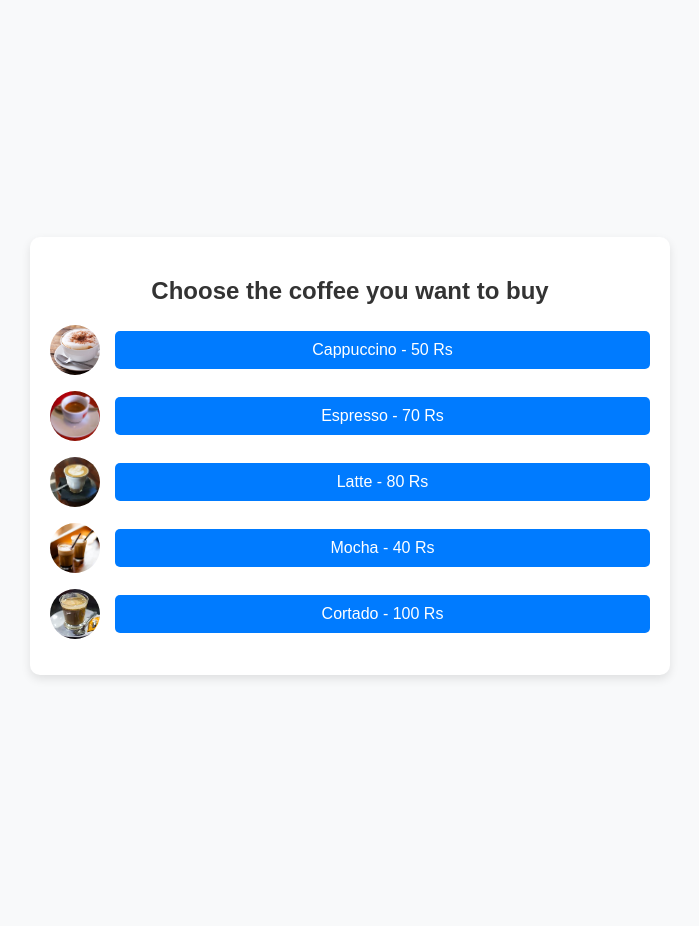
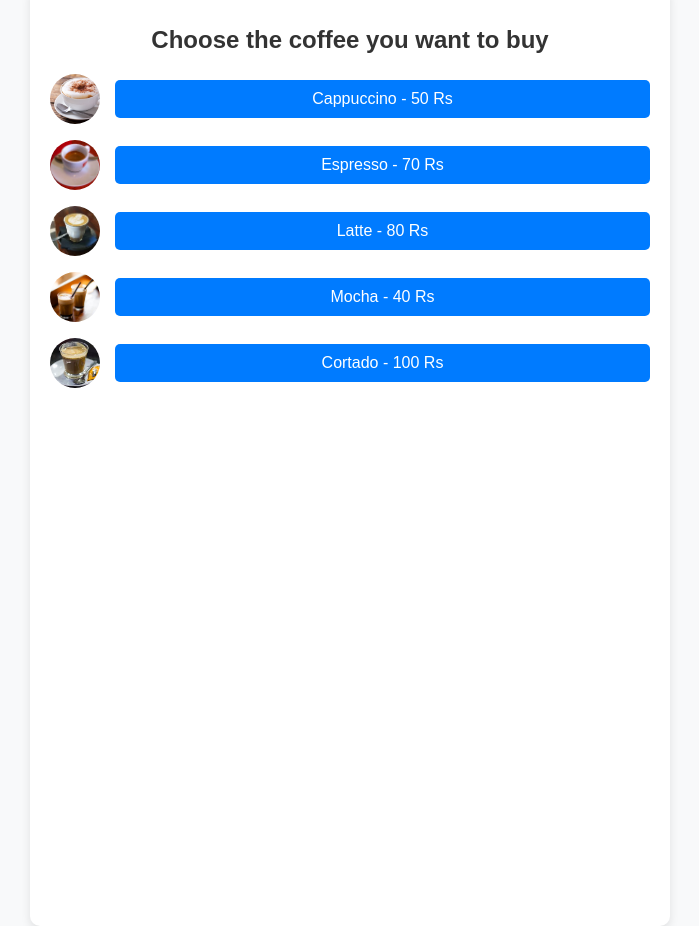
Before and after one commit to Gana4225/coffe, a Django app: template payments/templates/payments/tt.html in a window 1280 px wide. Shown: the whole page, without its empty margins (290-989 px from the left). Before the commit the page ends 679 px from the top, so only its background shows below. Run offline with Django 3.2, Linux system fonts and the light colour scheme; the template is opened without the code that fills it, so the values that code supplies are empty.

Commit message:
Update tt.html

```diff
--- a/payments/templates/payments/tt.html
+++ b/payments/templates/payments/tt.html
@@ -24,6 +24,7 @@
             box-shadow: 0px 4px 10px rgba(0, 0, 0, 0.1);
             text-align: center;
             max-width: 600px;
+            height:900px;
             width: 100%;
         }
 
```
